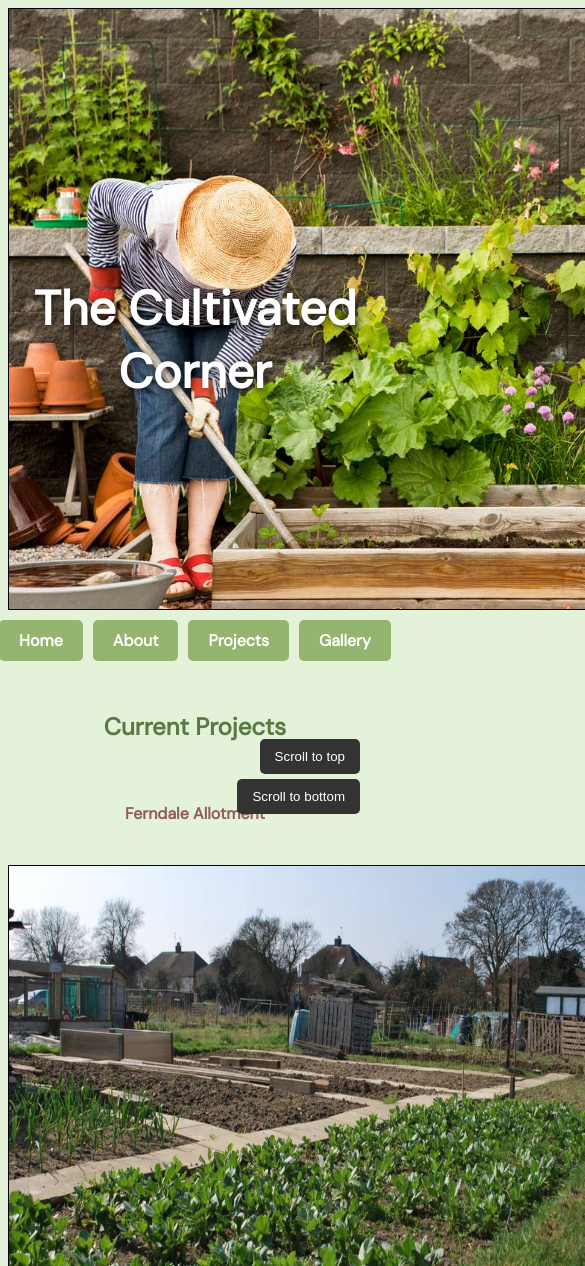
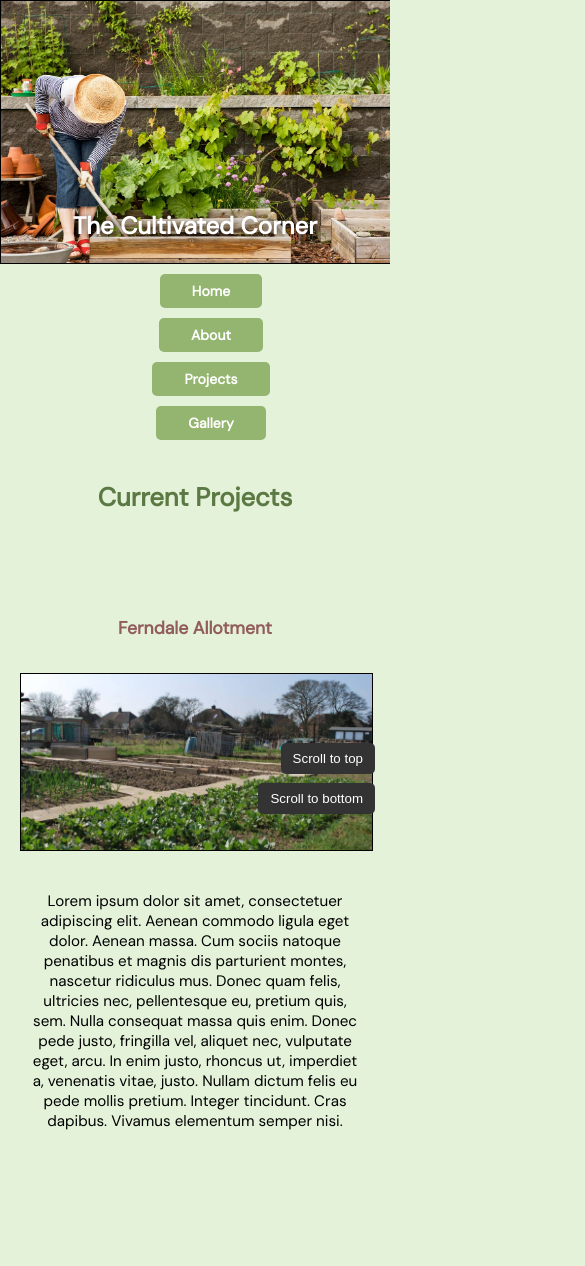
Before and after one commit to Ben8929/coursewebsite, a plain HTML site: page html/projects.html in a window 390 px wide. Shown: the top 1266 px of the page, 585 px wide, since content can reach past the window. Drawn offline with Linux system fonts and the light colour scheme.

Commit message:
CSS update
Included responsiveness in css files

```diff
--- a/css/main.css
+++ b/css/main.css
@@ -1,20 +1,23 @@
 body {
     font-family: "DM Sans", sans-serif;
     background-color: rgb(228, 242, 218);
+    margin: 0;
+    padding: 0;
 }
 
 /* Header Styling */
-
 header {
     position: relative;
     text-align: center;
+    overflow: hidden;
 }
 
 header img {
     display: block;
     margin: 0 auto;
-    height: 600px;
-    width: auto;
+    width: 100%;
+    max-height: 600px;
+    object-fit: cover;
     border: 1px solid black;
 }
 
@@ -23,7 +26,7 @@ header h1 {
     top: 50%;
     left: 50%;
     transform: translate(-50%, -50%);
-    width: 100%;
+    width: 90%;
     color: white;
     text-shadow: 2px 2px 8px rgba(0,0,0,0.7);
     font-weight: bold;
@@ -42,13 +45,14 @@ nav ul {
     padding: 0;
     margin: 0;
     display: flex;
+    flex-wrap: wrap;
     gap: 10px;
     justify-content: center;
 }
 
 nav ul li a {
     display: inline-block;
-    background-color: #94b56f;  /* button color */
+    background-color: #94b56f;
     color: white;
     padding: 10px 20px;
     border: none;
@@ -64,20 +68,13 @@ nav ul li a:hover {
     background-color: #b9db8a;
 }
 
-/* footer */
-
+/* Footer */
 footer {
     display: flex;
     flex-direction: column;
     align-items: center;
-    padding: 20px 0;
-}
-
-footer {
-    display: flex;
+    padding: 20px;
     gap: 15px;
-    justify-content: center;
-    margin-bottom: 10px;
 }
 
 footer img {
@@ -92,9 +89,9 @@ footer p {
     padding: 5px;
 }
 
-.scrolltopbutton {
+/* Scroll buttons */
+.scrolltopbutton, .scrollbotbutton {
     position: fixed;
-  bottom: 70px;
     right: 30px;
     padding: 10px 15px;
     background-color: #333;
@@ -102,16 +99,50 @@ footer p {
     border: none;
     border-radius: 5px;
     cursor: pointer;
+    z-index: 1000;
+}
+
+.scrolltopbutton {
+    bottom: 70px;
 }
 
 .scrollbotbutton {
-  position: fixed;
     bottom: 30px;
-  right: 30px;
-  padding: 10px 15px;
-  background-color: #333;
-  color: white;
-  border: none;
-  border-radius: 5px;
-  cursor: pointer;
 }
+
+/* Responsive Typography & Layout */
+@media (max-width: 768px) {
+    header h1 {
+        font-size: 2em;
+    }
+
+    nav ul li a {
+        font-size: 14px;
+        padding: 8px 16px;
+    }
+
+    footer img {
+        height: 30px;
+    }
+}
+
+@media (max-width: 480px) {
+    header h1 {
+        font-size: 1.5em;
+    }
+
+    nav ul {
+        flex-direction: column;
+        align-items: center;
+    }
+
+    nav ul li a {
+        width: 100%;
+        text-align: center;
+    }
+
+    .scrolltopbutton, .scrollbotbutton {
+        right: 15px;
+        padding: 8px 12px;
+    }
+}
--- a/css/projects.css
+++ b/css/projects.css
@@ -1,32 +1,65 @@
-.project p {
-    margin-top: 30px;
-    margin-bottom: 50px;
+.project {
+    margin: 50px auto;
     padding: 20px;
-    text-align: center;
     max-width: 800px;
     width: 90%;
-    margin: 0 auto;
+    text-align: center;
 }
 
+.project p {
+    margin: 30px auto 50px;
+    padding: 20px;
+}
+
+.project img {
+    margin: 20px auto;
+    max-width: 100%;
+    height: auto;
+    border: 1px solid black;
+    display: block;
+}
+
+/* Headings */
 h2 {
     color: rgb(91, 121, 66);
     text-align: center;
     padding: 20px;
+    font-size: 2em;
 }
 
 h4 {
     color: rgb(145, 92, 92);
     text-align: center;
     padding: 20px;
+    font-size: 1.3em;
 }
 
-.project img {
-    margin-top: 20px;
-    margin-bottom: 20px;
-    height: 400px;
-    width: 600px;
-    border: solid 1px;
-    display: block;
-    margin-left: auto;
-    margin-right: auto;
+/* Responsive Tweaks */
+@media (max-width: 768px) {
+    h2 {
+        font-size: 1.6em;
+    }
+
+    h4 {
+        font-size: 1.1em;
+    }
+
+    .project p {
+        padding: 15px;
+    }
 }
+
+@media (max-width: 480px) {
+    .project {
+        padding: 10px;
+    }
+
+    .project p {
+        font-size: 0.95em;
+        padding: 10px;
+    }
+
+    h2, h4 {
+        padding: 10px;
+    }
+}
```
Also changed, not shown: css/about.css (+19 -3 lines), css/gallery.css (+9 -10 lines), css/index.css (+32 -9 lines), css/scrol.css (+12 -0 lines), 1 other file. Lines whose indentation alone changed are shown as unchanged.
